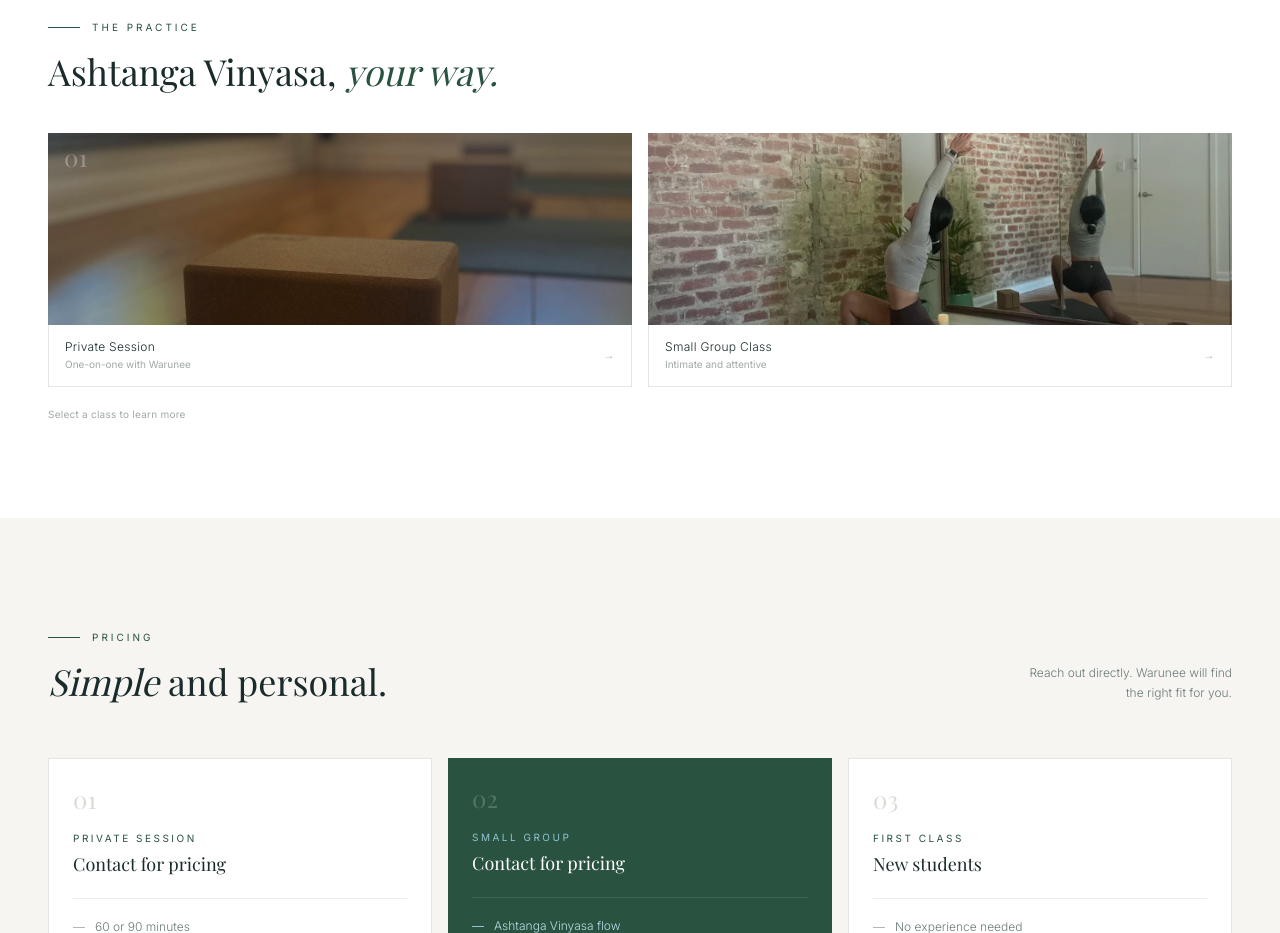
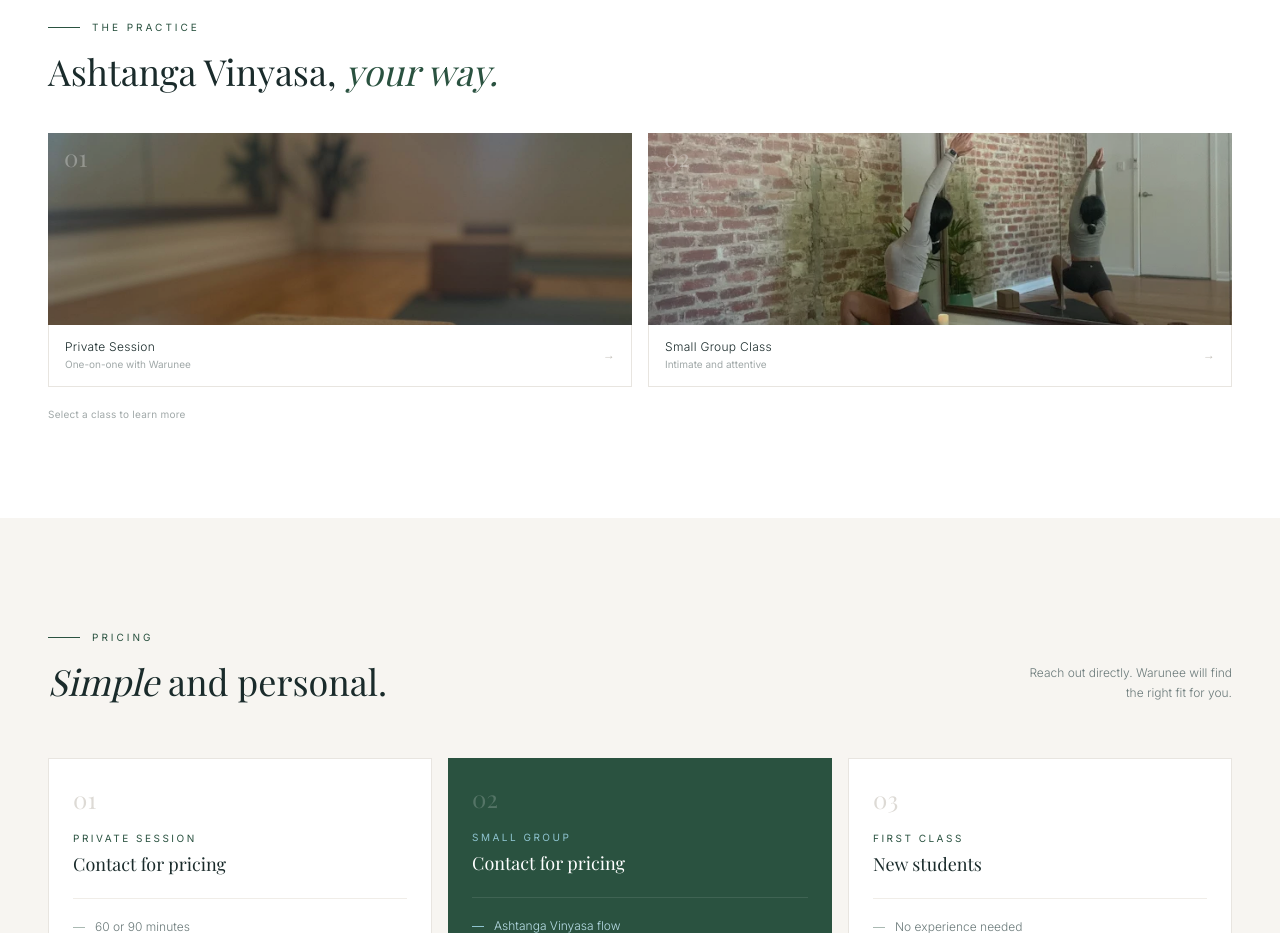
Before and after one commit to alexandriabraniff-dotcom/yosana-yoga, a Next.js app: page / in a window 1280 px wide. Shown: the part 1800-2733 px from the top of the page. Built offline with nearby package versions, Linux system fonts and the light colour scheme; a web font is replaced by a local one.

Commit message:
Private class card: nudge image up slightly to 35%

```diff
--- a/src/components/classes.tsx
+++ b/src/components/classes.tsx
@@ -11,7 +11,7 @@ const classes = [
     name: "Private Session",
     tag: "One-on-one with Warunee",
     image: "/489972824_18307666117237707_9088277353174030011_n.jpg",
-    imageOffset: "center center",
+    imageOffset: "center 35%",
     details: {
       description:
         "A session built entirely around you: your body, your goals, your pace. Warunee guides you through Ashtanga Vinyasa sequences with hands-on adjustments and careful, personalised attention.",
```
